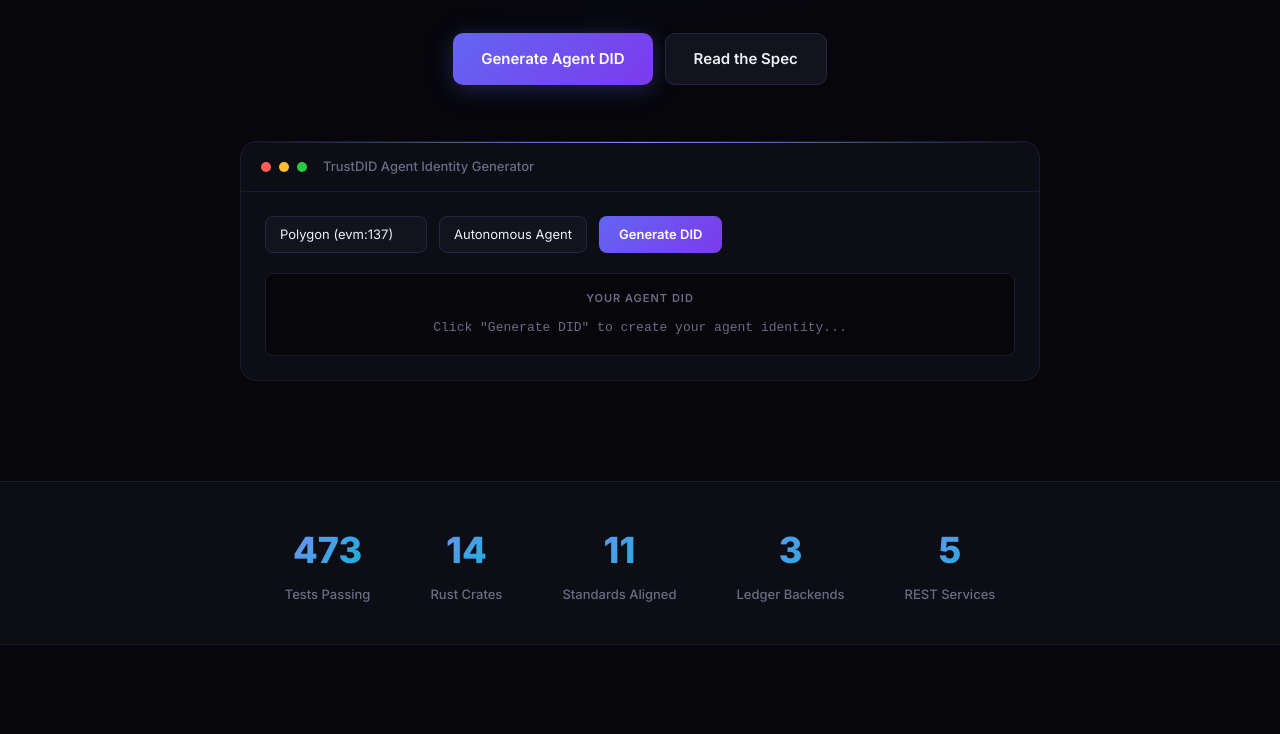
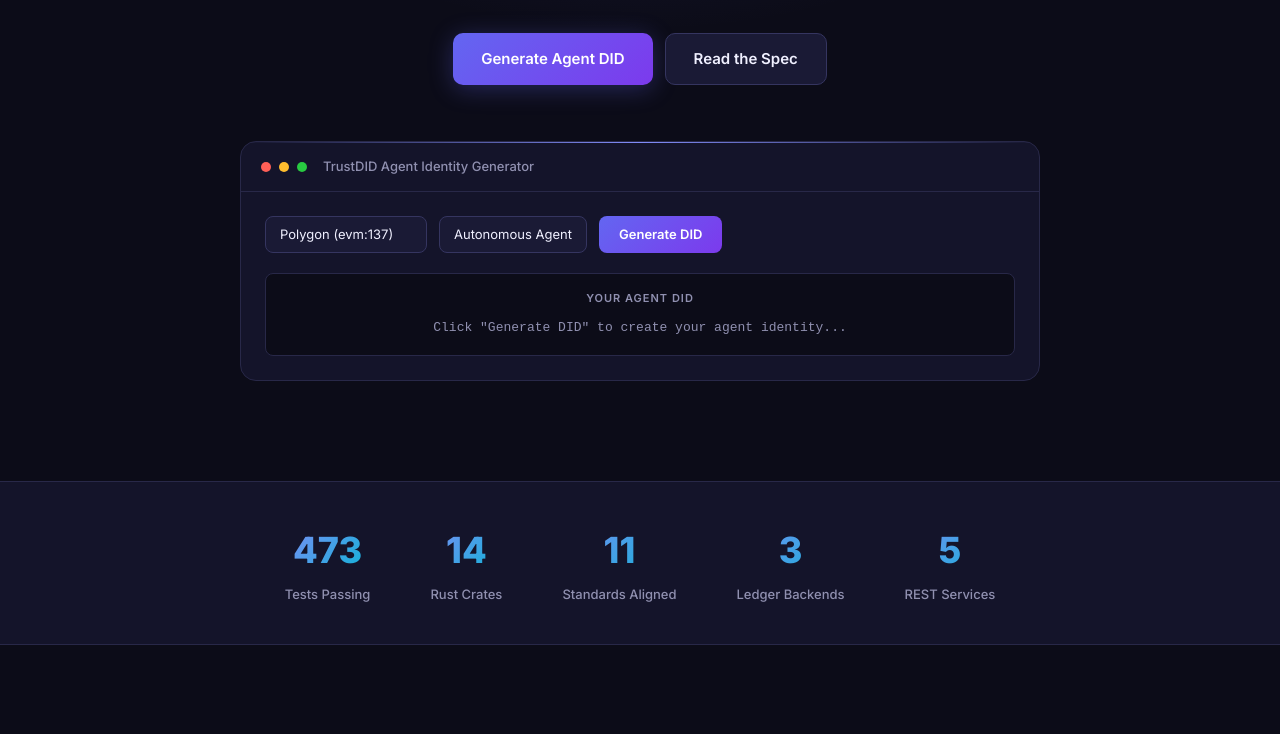
Before and after one commit to 4spaceio/trustdid-agent, a plain HTML site: page docs/index.html in a window 1280 px wide. Shown: the part 431-1165 px from the top of the page. Drawn offline with Linux system fonts and the light colour scheme.

Commit message:
Brighten color palette for better visibility
Increase background and text contrast so content is readable
on all displays and doesn't get crushed by JPEG compression.

Co-Authored-By: Claude Opus 4.6 (1M context) <noreply@anthropic.com>

```diff
--- a/docs/index.html
+++ b/docs/index.html
@@ -9,14 +9,14 @@
     <link href="https://fonts.googleapis.com/css2?family=Inter:wght@400;500;600;700;800;900&family=JetBrains+Mono:wght@400;500;600&display=swap" rel="stylesheet">
     <style>
         :root {
-            --bg: #06060b;
-            --surface: #0d0d15;
-            --surface2: #13131f;
-            --border: #1a1a2e;
-            --border2: #252540;
-            --text: #eeeef5;
-            --text2: #c8c8d8;
-            --muted: #6b6b85;
+            --bg: #0c0c18;
+            --surface: #14142a;
+            --surface2: #1a1a35;
+            --border: #282848;
+            --border2: #353560;
+            --text: #f0f0ff;
+            --text2: #d0d0e8;
+            --muted: #9090b0;
             --accent: #6366f1;
             --accent2: #818cf8;
             --accent3: #a5b4fc;
```
